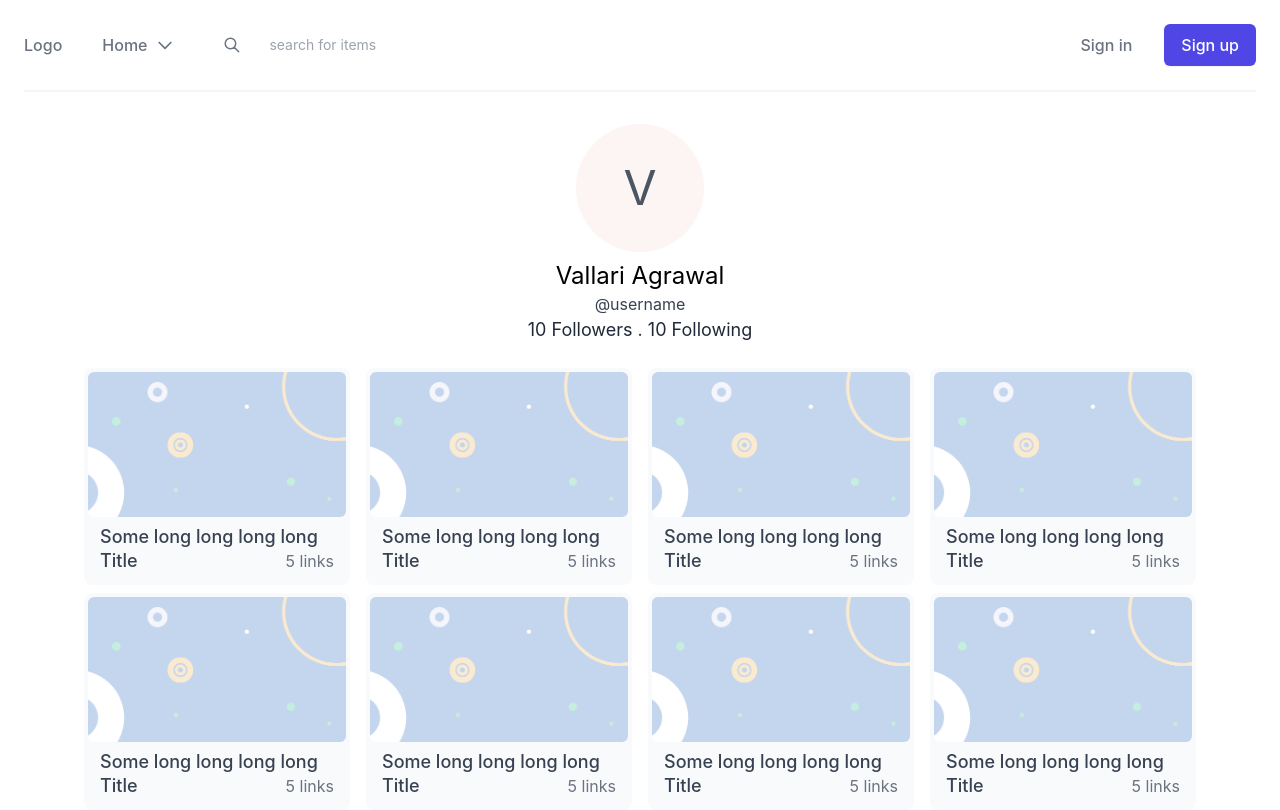
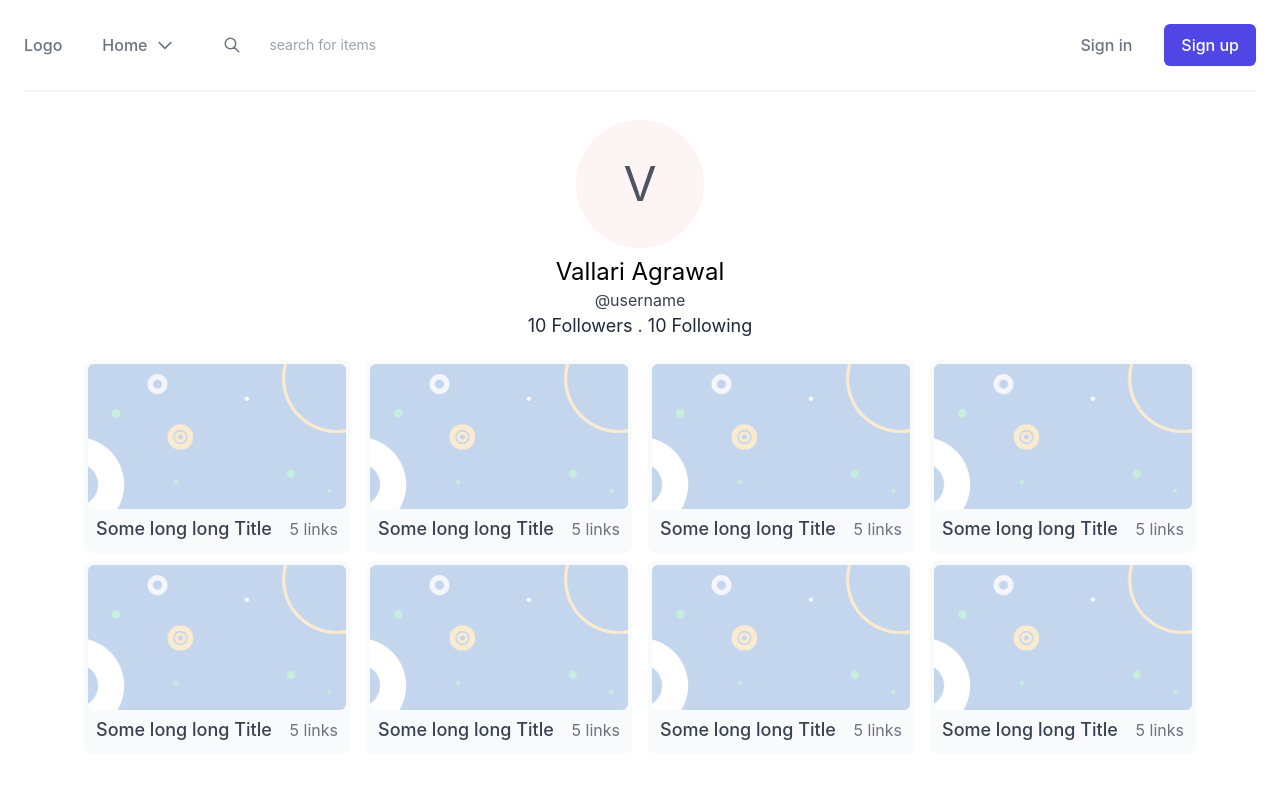
Before and after one commit to VallariAg/warehouse, a React (Create React App) app: page / in a window 1280 px wide. Built offline with nearby package versions, Linux system fonts and the light colour scheme.

Commit message:
update minor alignment

```diff
--- a/src/pages/Profile.js
+++ b/src/pages/Profile.js
@@ -5,10 +5,10 @@ function Card() {
         <a href="#" className="mx-1 my-0 bg-gray-50 p-1 rounded-lg ">
           <img className="w-full rounded-md" src={cardDefaultImg}></img>
           <div className="relative bg-gray-50 sm:p-2 p-2 w-full">
-            <div className="px-1">
-              <span className="mt-1 text-lg leading-tight font-medium text-gray-700"> Some long long long long Title </span>
+            {/* <div className="px-1"> */}
+              <span className="mt-1 text-lg leading-tight font-medium text-gray-700"> Some long  long Title </span>
               <span className="text-gray-500 right-0 float-right"> 5 links </span>
-            </div>
+            {/* </div> */}
           </div>
         </a>
     )
@@ -16,7 +16,7 @@ function Card() {
 
 function ProfileHeader() {
   return(
-    <div className="grid justify-center my-6">
+    <div className="grid justify-center my-5">
       <div class="rounded-full text-gray-600 text-5xl justify-self-center my-2 h-32 w-32 flex items-center justify-center bg-profile-bg">V</div>
       <h1 className="text-2xl justify-self-center">Vallari Agrawal</h1>
       <h3 className="text-gray-700 text-md justify-self-center">@username</h3>
```
